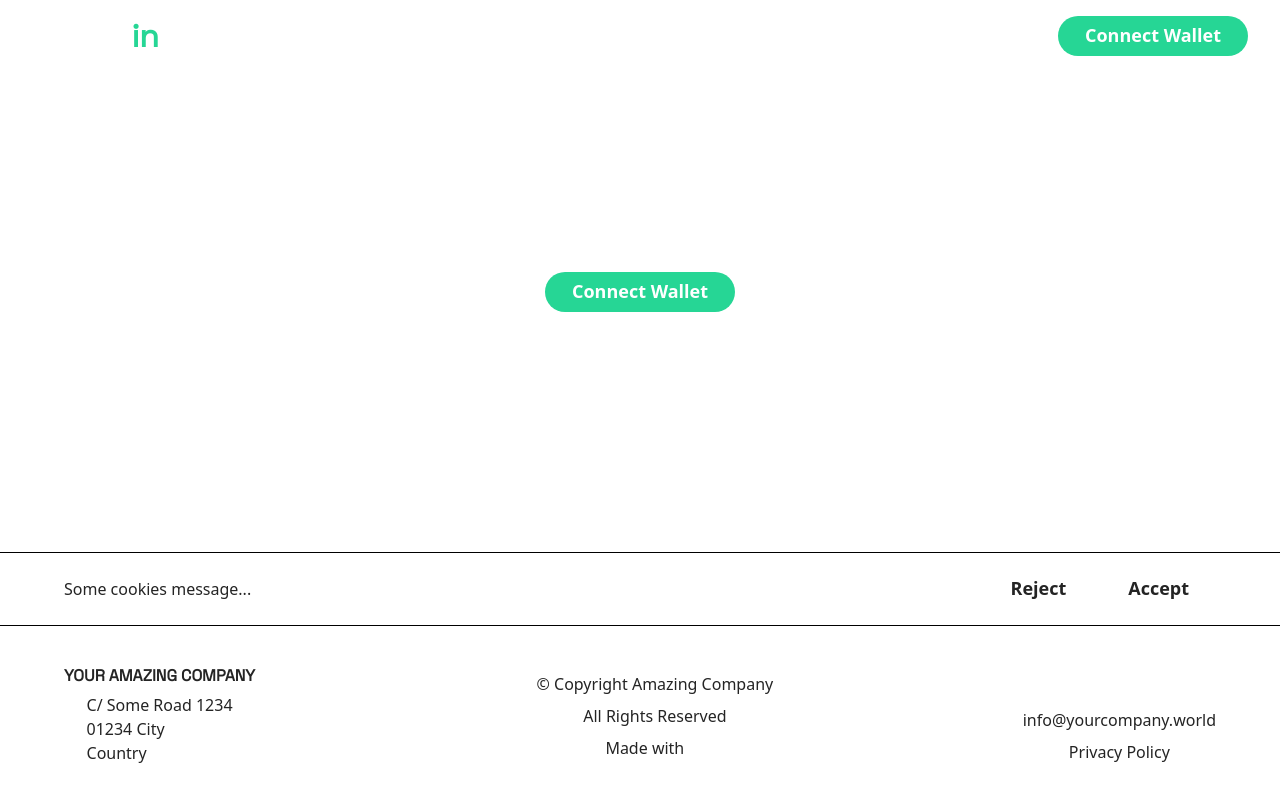
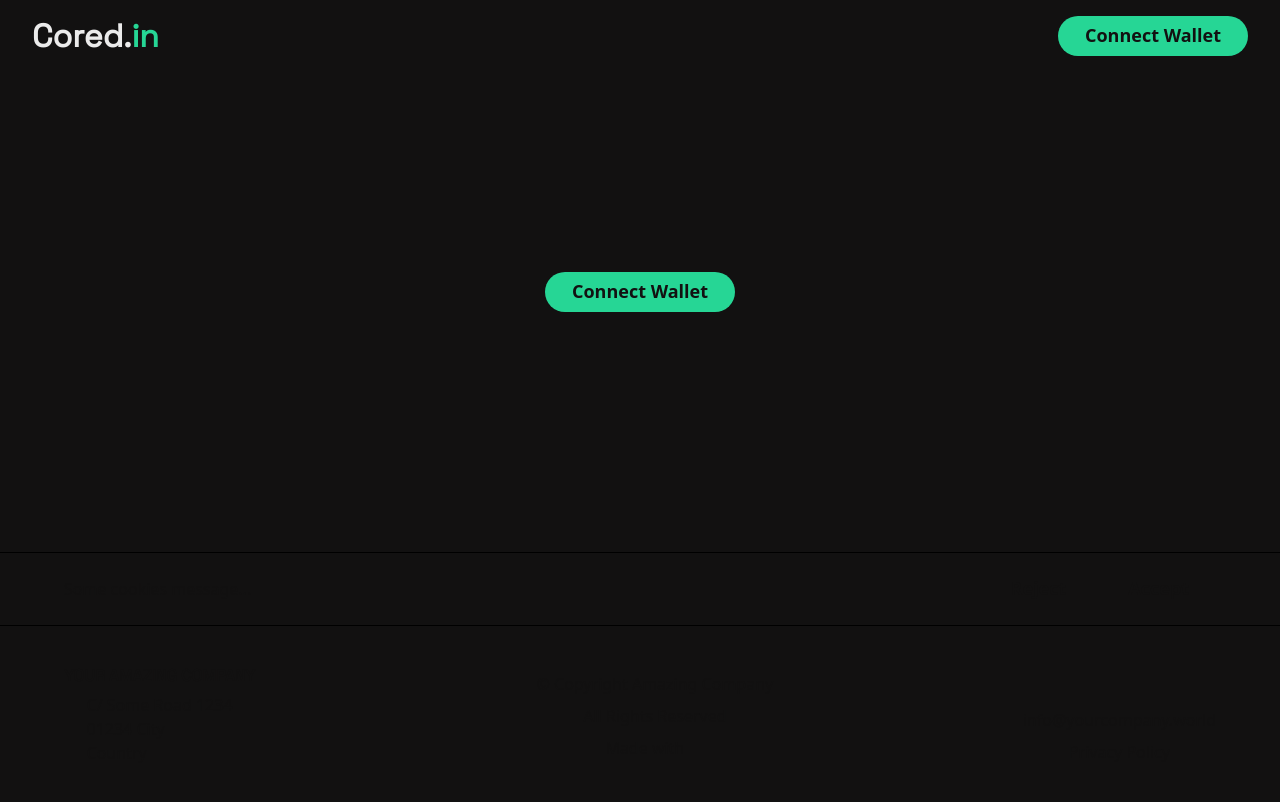
Before and after one commit to igorperic17/cored.in, a React (Vite) app in the folder packages/frontend/: page /test in a window 1280 px wide. Shown: the top 802 px of the page. Built offline with nearby package versions, Linux system fonts and the light colour scheme; some icons are missing.

Commit message:
Update the Button style to match the new dark theme

```diff
--- a/packages/frontend/src/components/Login.tsx
+++ b/packages/frontend/src/components/Login.tsx
@@ -11,40 +11,11 @@ export const Login = () => {
 
   if (isConnected) {
     return (
-      // V1
-      // <HStack>
-      //   <Text>{walletAddress}</Text>
-      //   <Button variant="primary" size="xs" onClick={() => disconnect()}>
-      //     Disconnect
-      //   </Button>
-      // </HStack>
-
-      // V2
-      // <HStack
-      //   bg="colors.background.900"
-      //   borderRadius="3xl"
-      //   px="0.25em"
-      //   py="0.25em"
-      //   pl="1em"
-      // >
-      //   <Text color="colors.brand.600">{walletAddress}</Text>
-      //   <Button
-      //     borderStartStartRadius="0"
-      //     borderEndStartRadius="0"
-      //     borderStartEndRadius="xl"
-      //     borderEndEndRadius="xl"
-      //     bg="colors.background.900"
-      //     color="colors.text.100"
-      //     size="xs"
-      //     onClick={() => disconnect()}
-      //   >
-      //     Disconnect
-      //   </Button>
-      // </HStack>
-
-      // V3
       <HStack
-        bg="colors.background.900"
+        // bg="colors.background.100"
+        borderWidth="1px"
+        borderStyle="solid"
+        borderColor="color.background.100"
         borderRadius="3xl"
         px="0.25em"
         py="0.25em"
@@ -62,7 +33,8 @@ export const Login = () => {
           color="colors.text.100"
           size="xs"
           _hover={{
-            bg: "none"
+            bg: "none",
+            color: "colors.text.300"
           }}
           onClick={() => disconnect()}
         >
--- a/packages/frontend/src/theme.tsx
+++ b/packages/frontend/src/theme.tsx
@@ -1,4 +1,4 @@
-import { extendTheme } from "@chakra-ui/react";
+import { background, extendTheme } from "@chakra-ui/react";
 import "@fontsource/space-grotesk";
 
 const fonts = {
@@ -10,10 +10,11 @@ const styles = {
   global: {
     "html, body": {
       color: "colors.text.900",
-      // lineHeight: "tall"
       boxSizing: "border-box"
     },
-    body: {},
+    body: {
+      background: "colors.background.900"
+    },
     html: {
       scrollBehavior: "smooth"
     },
@@ -29,11 +30,15 @@ const colors = {
       600: "#26D695"
     },
     text: {
-      100: "#FFFFFF",
-      900: "#242424"
+      100: "#ebebeb",
+      300: "#b0b0b0",
+      600: "#737373",
+      800: "#242424", // not in use
+      900: "#121111"
     },
     background: {
-      900: "#242424"
+      100: "#ebebeb",
+      900: "#121111"
     }
   }
 };
@@ -60,21 +65,19 @@ const components = {
     variants: {
       primary: () => ({
         bg: "colors.brand.600",
-        color: "colors.text.100",
+        color: "colors.text.900",
         borderRadius: "3xl",
         fontWeight: 600,
         _loading: {
           _hover: {
-            // grey?
-            bg: "grey"
+            bg: "colors.background.100"
           }
         },
         _hover: {
-          bg: "colors.background.900",
-          color: "colors.text.100",
+          bg: "colors.background.100",
+          color: "colors.text.900",
           _disabled: {
-            // grey??
-            bg: "grey"
+            bg: "colors.background.100"
           }
         }
       })
```
